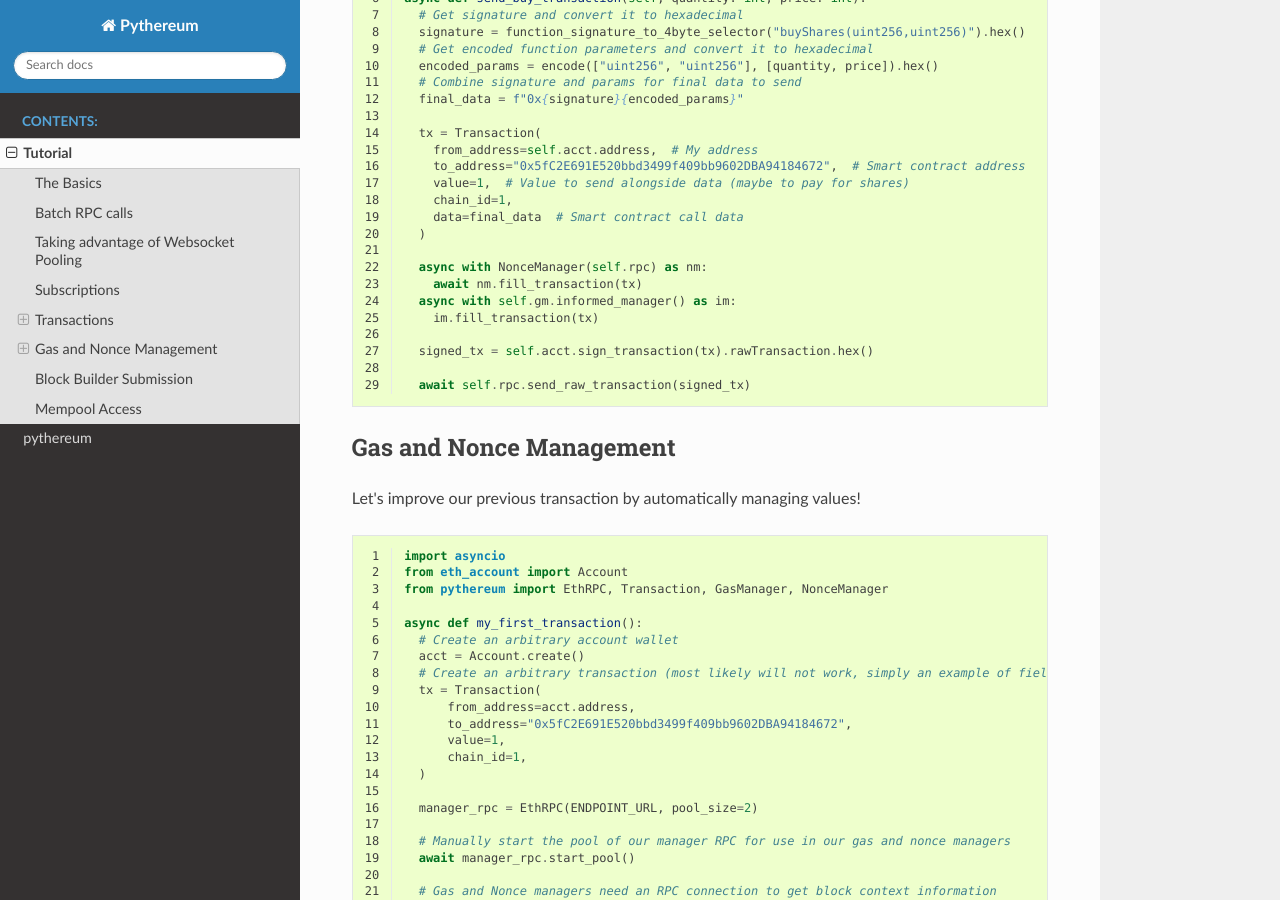
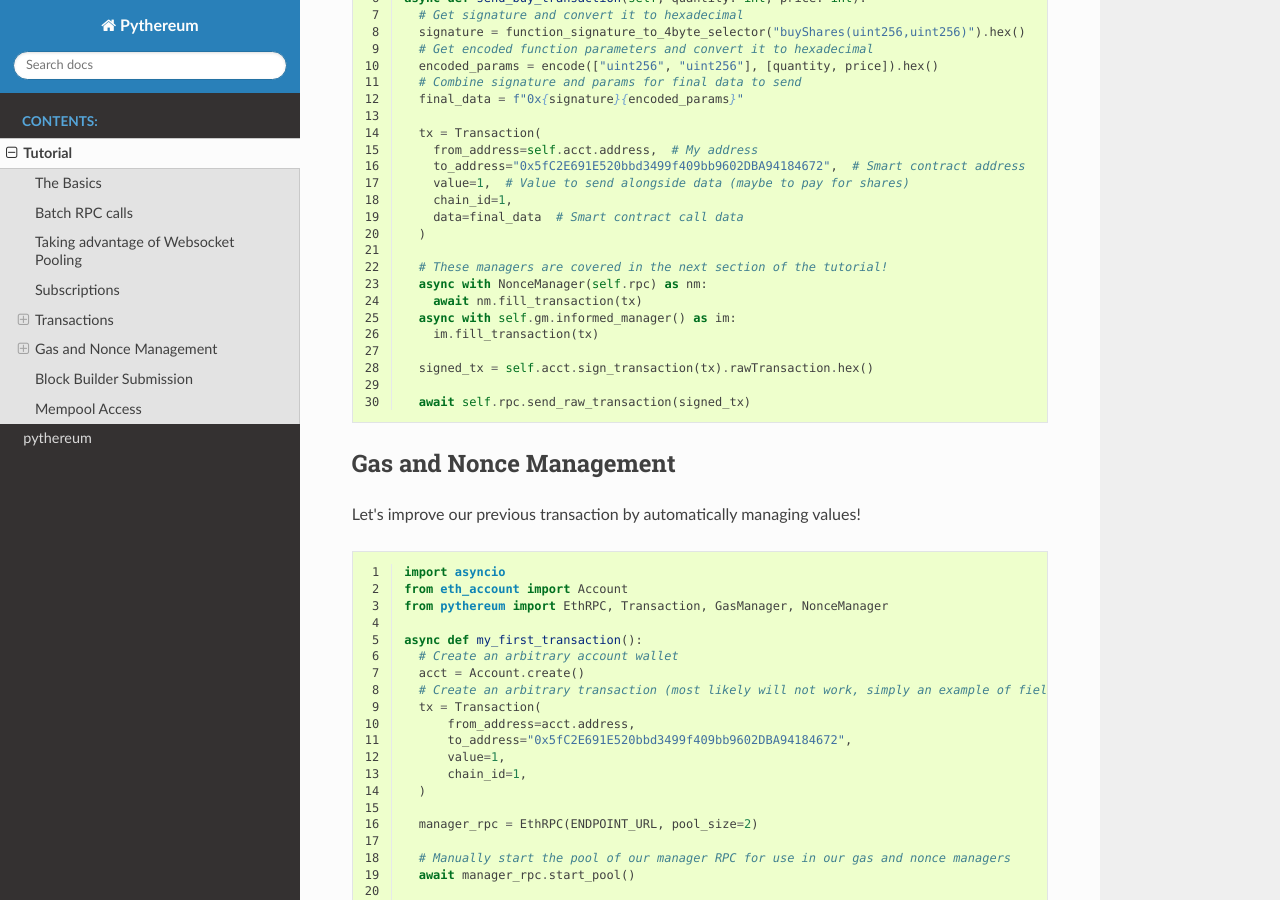
Before and after one commit to gabedonnan/pythereum, a Sphinx documentation site: the page built from docs/source/tutorial.rst, in a window 1280 px wide and 900 px high, scrolled down 6490 px. Built offline with Sphinx 7.4.7 and the Read the Docs theme 2.0.0, drawn with Linux system fonts in a browser that asks for light colours.

Commit message:
Updated small comments in tutorial

```diff
--- a/docs/source/tutorial.rst
+++ b/docs/source/tutorial.rst
@@ -328,6 +328,7 @@ in its current state we can use eth_utils and eth_abi to help us out in developm
       data=final_data  # Smart contract call data
     )
 
+    # These managers are covered in the next section of the tutorial!
     async with NonceManager(self.rpc) as nm:
       await nm.fill_transaction(tx)
     async with self.gm.informed_manager() as im:
```
